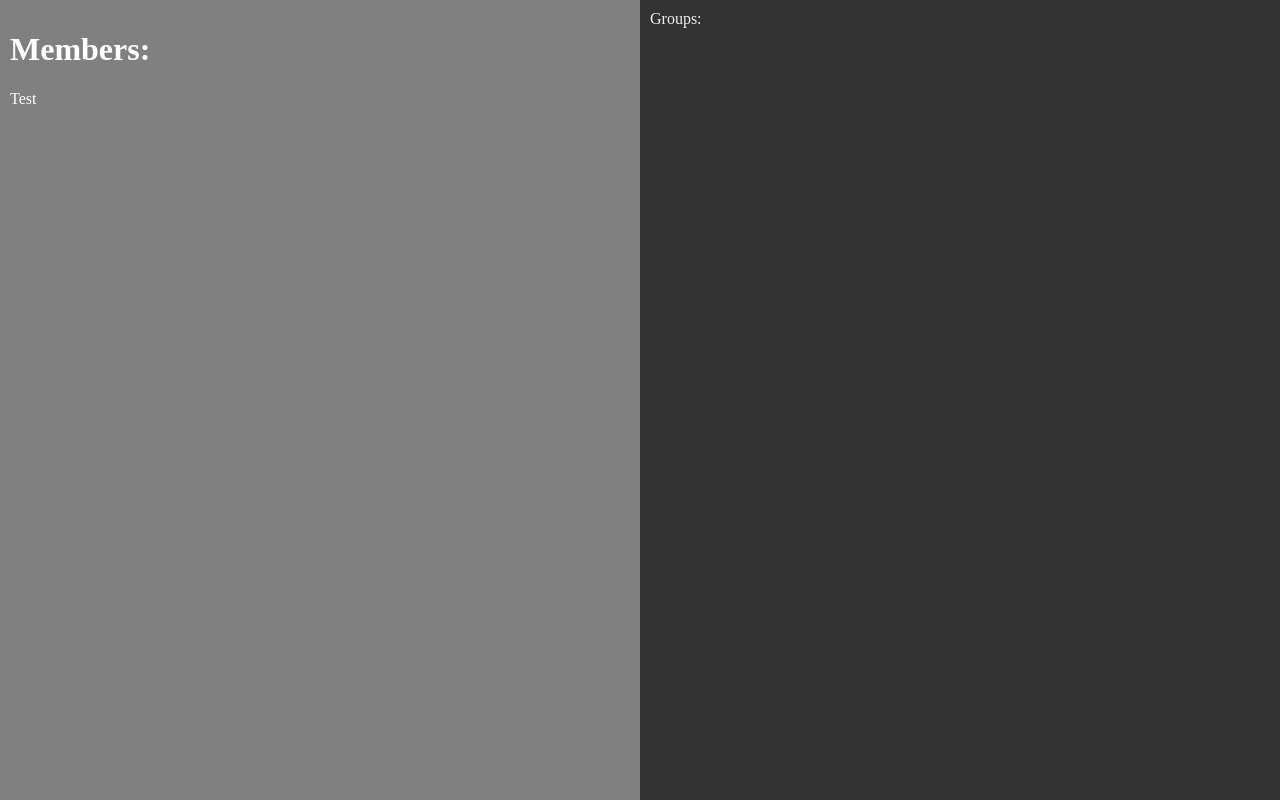
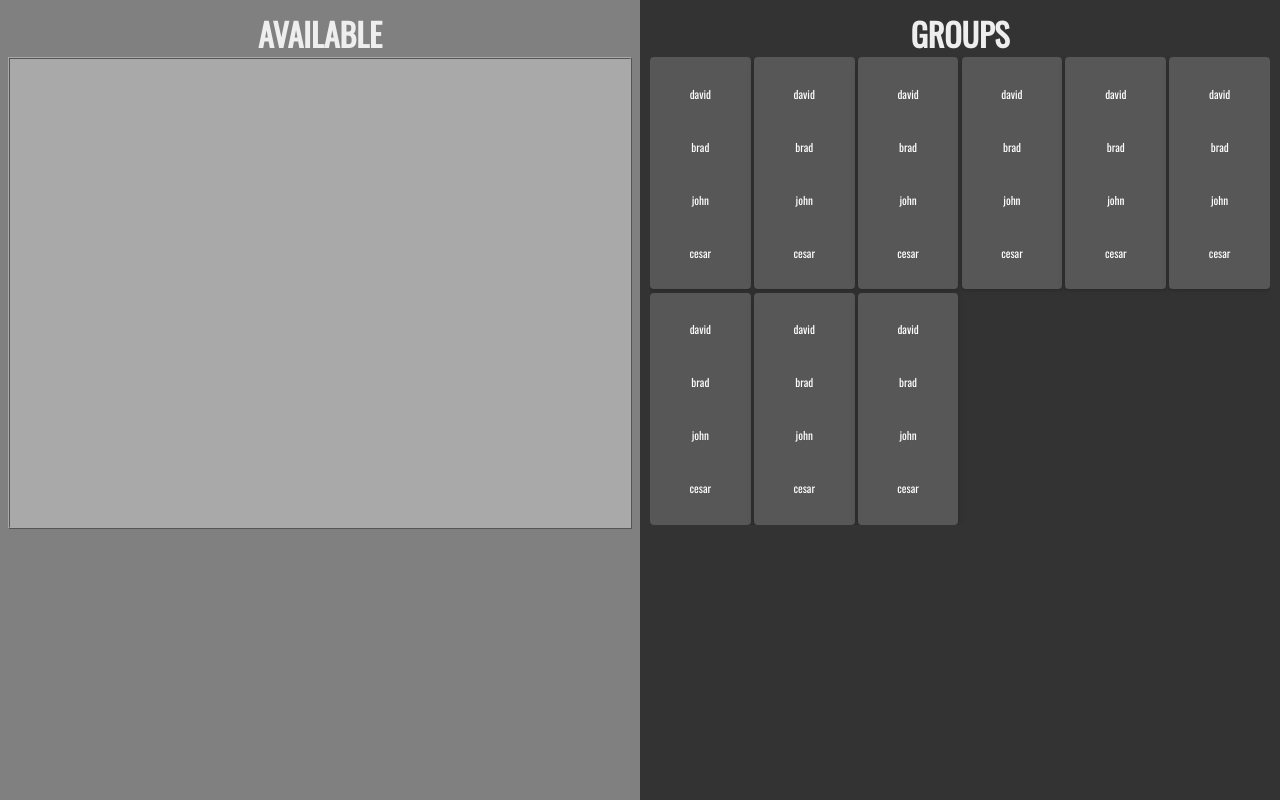
Before and after one commit to 9ziggy9/jilted-api, a Flask app: page / in a window 1280 px wide. Run offline with Flask 2, Linux system fonts and the light colour scheme.

Commit message:
styling and shtuff

```diff
--- a/src/routes/main.py
+++ b/src/routes/main.py
@@ -1,7 +1,9 @@
 from flask import Blueprint, render_template
+from ..models import db, Member
 
 bp = Blueprint("main", __name__, url_prefix="")
 
 @bp.route("/")
 def main():
-    return render_template("main.html", var="Test")
+    members = Member.query.all()
+    return render_template("main.html", members=members)
--- a/src/static/index.css
+++ b/src/static/index.css
@@ -1,10 +1,13 @@
 body, html {
     position: absolute;
     margin: 0;
+    padding: 0;
     width: 100%;
     height: 100%;
     background-color: black;
-    color: white;
+    color: #EEE;
+    font-family: 'Oswald', sans-serif;
+    caret-color: transparent;
 }
 
 #app-container {
@@ -12,17 +15,106 @@ body, html {
     flex-direction: row;
     width: 100%;
     height: 100%;
+    overflow: auto;
 }
 
-#members-container {
+h1 {
+    margin:0;
+    padding:0;
+}
+
+::-webkit-scrollbar {
+  display: none;
+}
+
+#members-container, #group-container {
+    position: relative;
+    display: flex;
+    align-items: center;
+    flex-direction: column;
     width: 50%;
     background-color: grey;
     padding:10px;
 }
 
 #group-container {
-    padding:10px;
-    width: 50%;
     background-color: #333;
     color: #EEE;
 }
+
+#members-list {
+    position: relative;
+    height: 60%;
+    width: 100%;
+    overflow: auto;
+    list-style: none;
+    margin: 0;
+    padding: 0;
+    background-color: darkgrey;
+    border: 2px ridge darkgrey;
+}
+
+.members-entry {
+    display: flex;
+    list-style: none;
+    justify-content: center;
+    color: #333;
+    box-shadow: rgba(3, 8, 20, 0.1) 0px 0.15rem 0.5rem,
+		rgba(2, 8, 20, 0.1) 0px 0.075rem 0.175rem;
+
+    transition: all 200ms;
+}
+
+#group-grid {
+    overflow: auto;
+    height: 60%;
+    width: 100%;
+    display: grid;
+    gap: 0.2rem;
+    grid-template-columns: repeat(auto-fit, minmax(100px, 1fr));
+}
+
+.group-card {
+    position:relative;
+    display: grid;
+    grid-template-columns: repeat(auto-fill, 1fr);
+    background: #575757;
+    color: #fff;
+    box-shadow: rgba(3, 8, 20, 0.1) 0px 0.15rem 0.5rem,
+		rgba(2, 8, 20, 0.1) 0px 0.075rem 0.175rem;
+    height: 100%;
+    width: 100%;
+    padding:10px;
+    border-radius: 4px;
+    box-sizing: border-box;
+    transition: all 500ms;
+}
+
+.group-card > p {
+    display: flex;
+    align-items: center;
+    justify-content: center;
+    margin: 0;
+    font-size: 0.7rem;
+}
+
+.group-card:hover {
+    box-shadow: rgba(2, 8, 20, 0.1) 0px 0.35em 1.175em,
+		rgba(2, 8, 20, 0.08) 0px 0.175em 0.5em;
+    transform: translateY(-3px) scale(1.05);
+    background-color: greenyellow;
+    color: #333;
+ }
+
+.members-entry:hover {
+    box-shadow: rgba(2, 8, 20, 0.1) 0px 0.35em 1.175em,
+		rgba(2, 8, 20, 0.08) 0px 0.175em 0.5em;
+    transform: translateY(-3px) scale(1.1);
+    color: #333;
+    background-color: greenyellow;
+ }
+
+.row-color-0 {
+    color: #EEE;
+    background-color: #333;
+}
--- /dev/null
+++ b/src/templates/groups.html
@@ -0,0 +1,62 @@
+<!DOCTYPE html>
+<div id="group-container">
+  <h1>GROUPS</h1>
+  <!-- <div id="group-grid-wrapper"> -->
+    <div id="group-grid">
+      <div class="group-card">
+	  <p>david</p>
+	  <p>brad</p>
+	  <p>john</p>
+	  <p>cesar</p>
+      </div>
+      <div class="group-card">
+	  <p>david</p>
+	  <p>brad</p>
+	  <p>john</p>
+	  <p>cesar</p>
+      </div>
+      <div class="group-card">
+	  <p>david</p>
+	  <p>brad</p>
+	  <p>john</p>
+	  <p>cesar</p>
+      </div>
+      <div class="group-card">
+	  <p>david</p>
+	  <p>brad</p>
+	  <p>john</p>
+	  <p>cesar</p>
+      </div>
+      <div class="group-card">
+	  <p>david</p>
+	  <p>brad</p>
+	  <p>john</p>
+	  <p>cesar</p>
+      </div>
+      <div class="group-card">
+	  <p>david</p>
+	  <p>brad</p>
+	  <p>john</p>
+	  <p>cesar</p>
+      </div>
+      <div class="group-card">
+	  <p>david</p>
+	  <p>brad</p>
+	  <p>john</p>
+	  <p>cesar</p>
+      </div>
+      <div class="group-card">
+	  <p>david</p>
+	  <p>brad</p>
+	  <p>john</p>
+	  <p>cesar</p>
+      </div>
+      <div class="group-card">
+	  <p>david</p>
+	  <p>brad</p>
+	  <p>john</p>
+	  <p>cesar</p>
+      </div>
+    </div>
+    <!-- </div> -->
+</div>
--- a/src/templates/main.html
+++ b/src/templates/main.html
@@ -4,17 +4,15 @@
   <meta charset="UTF-8">
   <meta name="viewport" content="width=device-width, initial-scale=1.0">
   <link rel="stylesheet" href="/static/index.css">
+  <link rel="preconnect" href="https://fonts.googleapis.com">
+  <link rel="preconnect" href="https://fonts.gstatic.com" crossorigin>
+  <link href="https://fonts.googleapis.com/css2?family=Oswald&display=swap" rel="stylesheet">
   <title>Group App</title>
 </head>
 <body>
   <div id="app-container">
-    <div id="members-container">
-      <h1>Members:</h1>
-      <p>{{var}}</p>
-    </div>
-    <div id="group-container">
-      Groups:
-    </div>
+    {% include "members.html" %}
+    {% include "groups.html" %}
   </div>
 </body>
 </html>
--- /dev/null
+++ b/src/templates/members.html
@@ -0,0 +1,11 @@
+<!DOCTYPE html>
+<div id="members-container">
+  <h1>AVAILABLE</h1>
+  <ul id="members-list">
+    {% for member in members|reverse %}
+    <li class="members-entry row-color-{{loop.index % 2}}">
+      {{member.name}}
+    </li>
+    {% endfor %}
+  </ul>
+</div>
```
Also changed, not shown: src/seeders/__init__.py (+31 -19 lines), instance/dev.db.
